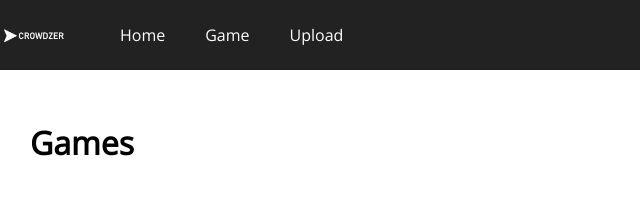
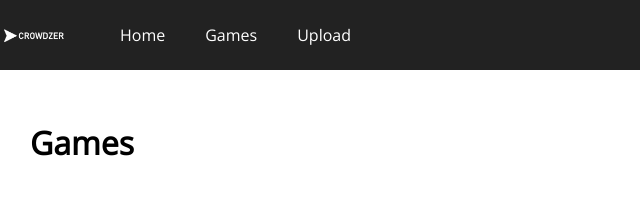
Before and after one commit to BeGamess/crowdzer, a plain HTML site: page games.html in a window 1280 px wide. Shown: the top 208 px of the page, 0-640 px from the left. Drawn offline with nearby package versions, Linux system fonts and the light colour scheme.

Commit message:
Update games.html

```diff
--- a/games.html
+++ b/games.html
@@ -16,7 +16,7 @@
                     <a href="index.html" class="nav-item">Home</a>
                 </li>
                 <li>
-                    <a href="games.html" class="nav-item">Game</a>
+                    <a href="games.html" class="nav-item">Games</a>
                 </li>
                 <li>
                     <a href="upload.html" class="nav-item">Upload</a>
```
